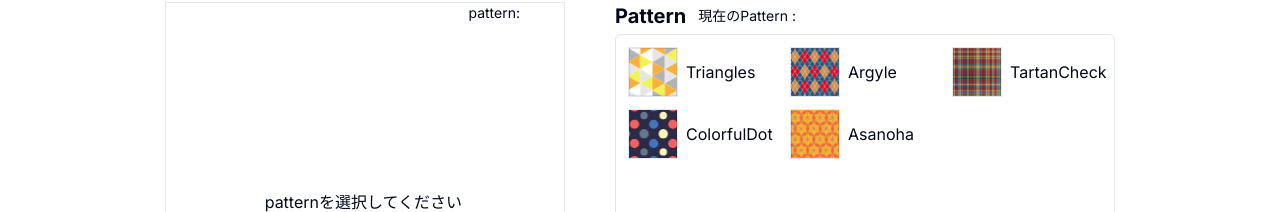
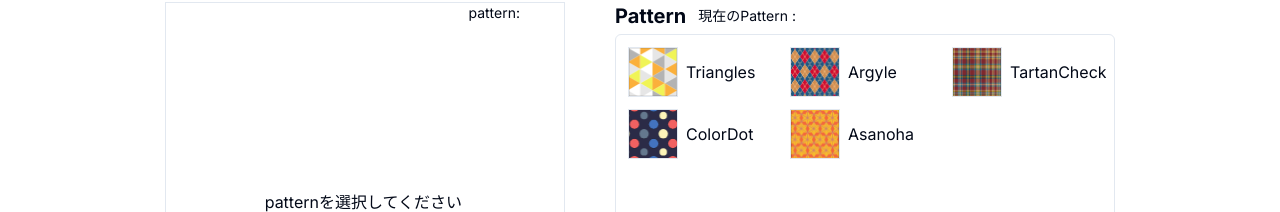
Before and after one commit to daryuun5139/color-palette, a Next.js app: page / in a window 1280 px wide. Shown: the part 380-592 px from the top of the page. Built offline with nearby package versions, Linux system fonts and the light colour scheme.

Commit message:
change text of readme5

```diff
--- a/src/components/selectAndUploadPattern/DefaultPatternList.tsx
+++ b/src/components/selectAndUploadPattern/DefaultPatternList.tsx
@@ -7,7 +7,7 @@ import { ChangeEvent, useEffect } from "react";
 import { Triangles } from "./Defaultpatterns/Triangles";
 import { Argyle } from "./Defaultpatterns/Argyle";
 import { TartanCheck } from "./Defaultpatterns/TartanCheck";
-import { ColorfulDot } from "./Defaultpatterns/ColorfulDot";
+import { ColorDot } from "./Defaultpatterns/ColorDot";
 import { Asanoha } from "./Defaultpatterns/Asanoha";
 
 type Props = {};
@@ -16,7 +16,7 @@ const DefaultPatternList = (props: Props) => {
   const [svgFile, setSvgFile] = useRecoilState<string>(svgFileContent); //選択されたPatternのsvgコード
   const [pattern, setPattern] = useRecoilState<string>(patternState); //選択されたPatternの名前(ex,Argyle)
 
-  const PatternNames: string[] = ["Triangles", "Argyle", "TartanCheck", "ColorfulDot", "Asanoha"];
+  const PatternNames: string[] = ["Triangles", "Argyle", "TartanCheck", "ColorDot", "Asanoha"];
 
   //Pattern選択ボタン
   const onClick = (event: ChangeEvent<HTMLInputElement>) => {
@@ -34,8 +34,8 @@ const DefaultPatternList = (props: Props) => {
       case "TartanCheck":
         setSvgFile(TartanCheck);
         break;
-      case "ColorfulDot":
-        setSvgFile(ColorfulDot);
+      case "ColorDot":
+        setSvgFile(ColorDot);
         break;
       case "Asanoha":
         setSvgFile(Asanoha);
--- a/src/components/selectAndUploadPattern/Defaultpatterns/ColorfulDot.ts
+++ b/src/components/selectAndUploadPattern/Defaultpatterns/ColorDot.ts
@@ -1,4 +1,4 @@
-export const ColorfulDot = `<?xml version="1.0" encoding="UTF-8"?>
+export const ColorDot = `<?xml version="1.0" encoding="UTF-8"?>
 <svg id="_レイヤー_1" data-name="レイヤー 1" xmlns="http://www.w3.org/2000/svg" xmlns:xlink="http://www.w3.org/1999/xlink" viewBox="0 0 500 500">
   <defs>
     <pattern id="Unnamed_Pattern" data-name="Unnamed Pattern" width="2000" height="1000" patternTransform="translate(-743.2 -332.45)" patternUnits="userSpaceOnUse" viewBox="0 0 2000 1000">
```
Also changed, not shown: public/ColorDot.svg (renamed from public/colorfulDot.svg).
